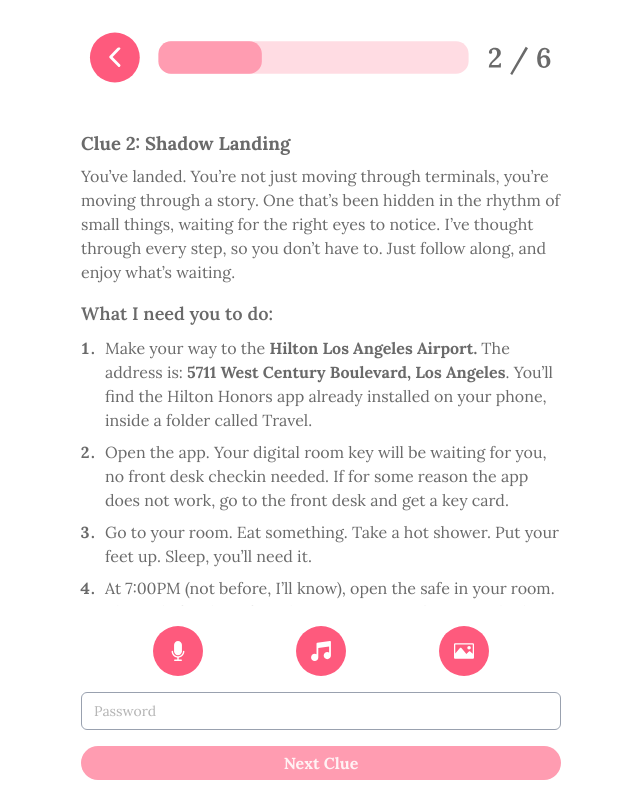
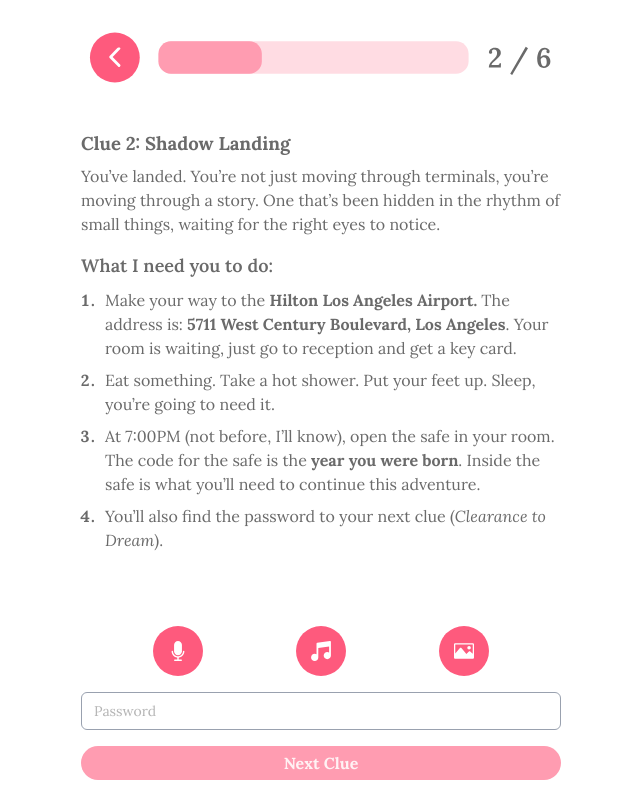
Before and after one commit to KevinMeldau/where-youll-find-me, a React (Vite) app: page /clue2 in a window 1280 px wide. Shown: the whole page, without its empty margins (319-959 px from the left). Built offline with nearby package versions, Linux system fonts and the light colour scheme.

Commit message:
Text edits

```diff
--- a/src/pages/Clue2.tsx
+++ b/src/pages/Clue2.tsx
@@ -17,16 +17,15 @@ const Clue2 = () => {
                Clue 2: Shadow Landing
             </h1>
             <p className="mb-4">
-               You’ve landed. You’re not just moving through terminals, you’re moving through a story. One that’s been hidden in the rhythm of small things, waiting for the right eyes to notice. I’ve thought through every step, so you don’t have to. Just follow along, and enjoy what’s waiting.
+               You’ve landed. You’re not just moving through terminals, you’re moving through a story. One that’s been hidden in the rhythm of small things, waiting for the right eyes to notice.
             </p>
 
             <h2 className="text-lg font-semibold mb-2">What I need you to do:</h2>
             <ol className="list-decimal pl-6 space-y-2 marker:font-bold">
                <li>
-                  Make your way to the <span className="font-bold">Hilton Los Angeles Airport.</span> The address is: <span className="font-bold">5711 West Century Boulevard, Los Angeles</span>. You’ll find the Hilton Honors app already installed on your phone, inside a folder called Travel.
+                  Make your way to the <span className="font-bold">Hilton Los Angeles Airport.</span> The address is: <span className="font-bold">5711 West Century Boulevard, Los Angeles</span>. Your room is waiting, just go to reception and get a key card.
                </li>
-               <li>Open the app. Your digital room key will be waiting for you, no front desk checkin needed. If for some reason the app does not work, go to the front desk and get a key card.</li>
-               <li>Go to your room. Eat something. Take a hot shower. Put your feet up. Sleep, you’ll need it.</li>
+               <li>Eat something. Take a hot shower. Put your feet up. Sleep, you’re going to need it.</li>
                <li>At 7:00PM (not before, I’ll know), open the safe in your room. The code for the safe is the <span className="font-bold">year you were born</span>. Inside the safe is what you’ll need to continue this adventure.</li>
                <li>
                   You’ll also find the password to your next clue (<span className="italic">Clearance to Dream</span>).
--- a/src/pages/Clue6.tsx
+++ b/src/pages/Clue6.tsx
@@ -28,7 +28,7 @@ const Clue6 = () => {
             <h2 className="text-lg font-semibold mb-2">What I need you to do:</h2>
             <ol className="list-decimal pl-6 space-y-2 marker:font-bold">
                <li>
-                  When you come out of customs, look for someone holding a sign with your name on it.
+                  When you come out of customs, look for someone holding a sign with your name on it. Go with them.
                </li>
                <li>
                   When you get to the hotel, head to the <span className="font-bold">Vaipuna Pool Bar</span>.
@@ -38,7 +38,7 @@ const Clue6 = () => {
                </li>
             </ol>
 
-            <p className="mt-4 font-semibold">
+            <p className="mt-4 font-bold">
                This is where you’ll find me.
             </p>
          </div>
--- a/src/pages/P1Intro.tsx
+++ b/src/pages/P1Intro.tsx
@@ -26,7 +26,7 @@ const P1Intro = () => {
                can become an adventure.
             </p>
             <p>
-               You’re not going to work today, I’ve been speaking to Hannah about this for months. Take a
+               You’re not going to work today, I’ve spoken to Hannah about this, listen to her voice recording below. Take a
                breath. Let the noise fall away. Then jump in, heart first. <span className="font-bold">I will not reply to your
                messages, not yet anyway.</span> But I’m here. In every word. This is real. It’s happening. And it’s all for
                you.
```
